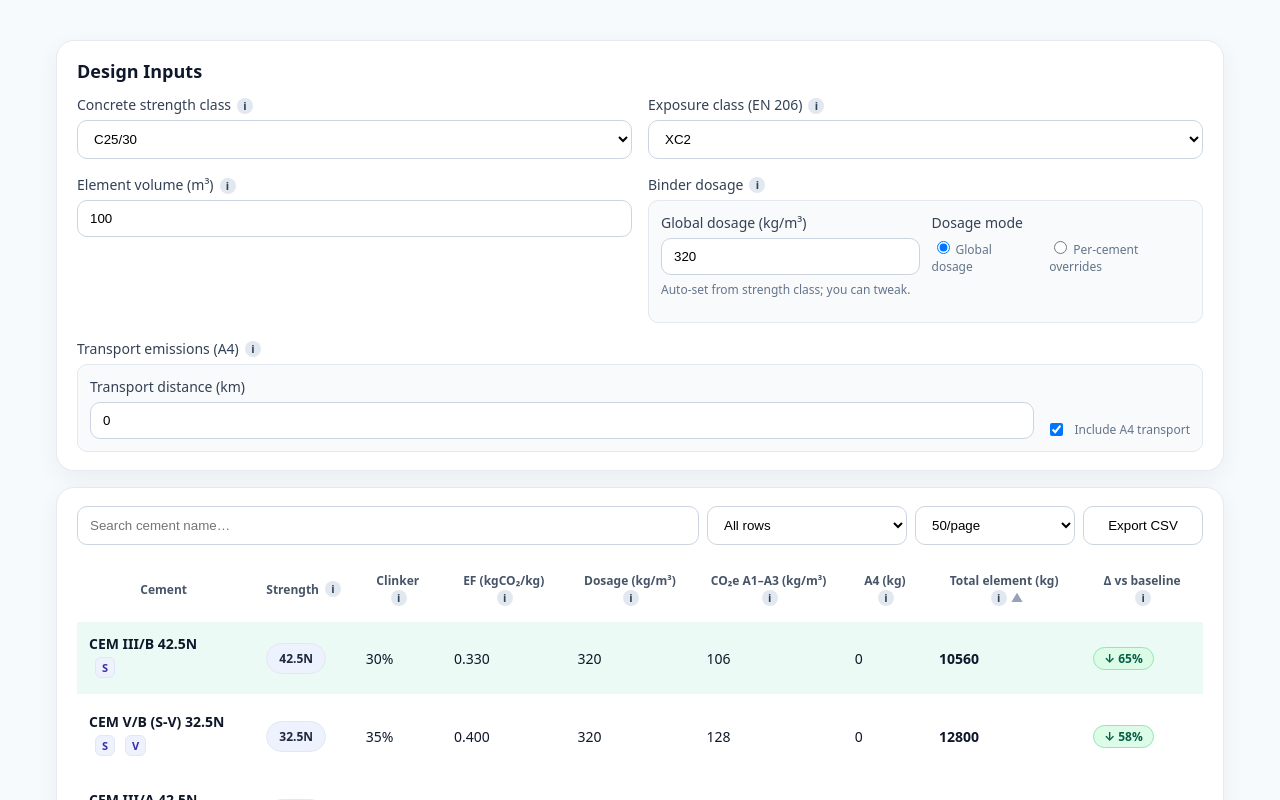
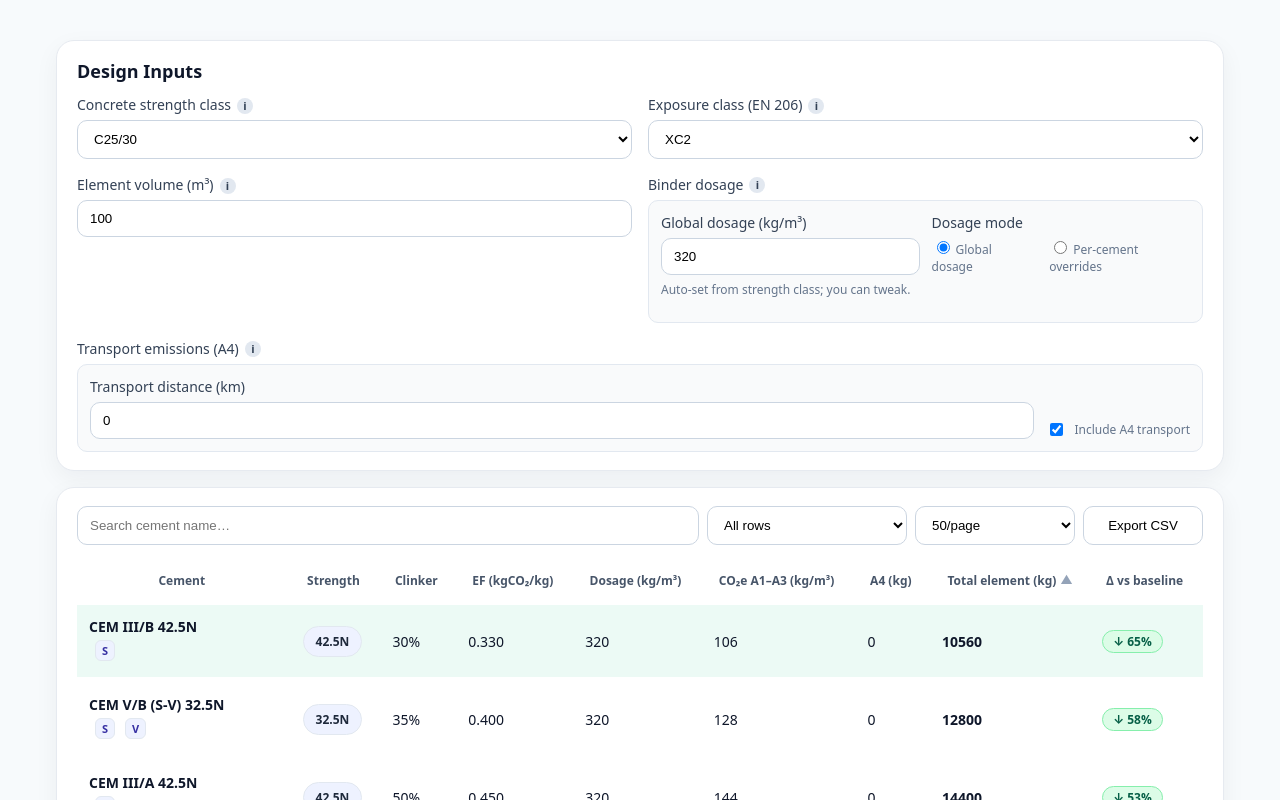
Before and after one commit to MarioSorgente/cement-lca, a Next.js app: page / in a window 1280 px wide. Shown: the top 800 px of the page. Built offline with nearby package versions, Linux system fonts and the light colour scheme.

Commit message:
Update ResultsTable.tsx

```diff
--- a/components/ResultsTable.tsx
+++ b/components/ResultsTable.tsx
@@ -45,11 +45,10 @@ export default function ResultsTable({
   dosageMode, perCementDosage, onPerCementDosageChange
 }: Props) {
 
-  // pick a single worst (closest to baseline) among non-baseline rows
+  // single worst (closest to baseline) among non-baseline rows
   const worstNonBaselineId = useMemo(() => {
     const pool = rows.filter(r => r.cement.id !== baselineId)
     if (!pool.length) return undefined
-    // smaller reduction% is worse (negatives are even worse)
     const worst = pool.reduce((m, r) => (r.gwpReductionPct < m.gwpReductionPct ? r : m), pool[0])
     return worst.cement.id
   }, [rows, baselineId])
@@ -78,39 +77,15 @@ export default function ResultsTable({
         <table className="table">
           <thead>
             <tr>
-              <Th k="cement" label="Cement" sortKey={sortKey} sortDir={sortDir} onSortChange={onSortChange} />
-              <Th
-                k="strength" label="Strength" sortKey={sortKey} sortDir={sortDir} onSortChange={onSortChange}
-                info="EN 197 strength class (e.g., 32.5N, 42.5R)."
-              />
-              <Th
-                k="clinker" label="Clinker" sortKey={sortKey} sortDir={sortDir} onSortChange={onSortChange}
-                info="Estimated clinker fraction of the cement."
-              />
-              <Th
-                k="ef" label="EF (kgCO₂/kg)" sortKey={sortKey} sortDir={sortDir} onSortChange={onSortChange}
-                info="Emission factor of the binder (A1–A3), kg CO₂ per kg of cement."
-              />
-              <Th
-                k="dosage" label="Dosage (kg/m³)" sortKey={sortKey} sortDir={sortDir} onSortChange={onSortChange}
-                info="Binder mass per cubic metre of concrete."
-              />
-              <Th
-                k="a1a3" label="CO₂e A1–A3 (kg/m³)" sortKey={sortKey} sortDir={sortDir} onSortChange={onSortChange}
-                info="Per-m³ emissions from materials & manufacturing, i.e. dosage × EF."
-              />
-              <Th
-                k="a4" label="A4 (kg)" sortKey={sortKey} sortDir={sortDir} onSortChange={onSortChange}
-                info="Transport emissions for your distance × volume (if enabled)."
-              />
-              <Th
-                k="total" label="Total element (kg)" sortKey={sortKey} sortDir={sortDir} onSortChange={onSortChange}
-                info="A1–A3 × element volume + A4 transport."
-              />
-              <Th
-                k="reduction" label="Δ vs baseline" sortKey={sortKey} sortDir={sortDir} onSortChange={onSortChange}
-                info="Percent improvement vs the worst OPC baseline (bigger is better)."
-              />
+              <Th k="cement"    label="Cement"             sortKey={sortKey} sortDir={sortDir} onSortChange={onSortChange}/>
+              <Th k="strength"  label="Strength"           sortKey={sortKey} sortDir={sortDir} onSortChange={onSortChange}/>
+              <Th k="clinker"   label="Clinker"            sortKey={sortKey} sortDir={sortDir} onSortChange={onSortChange}/>
+              <Th k="ef"        label="EF (kgCO₂/kg)"      sortKey={sortKey} sortDir={sortDir} onSortChange={onSortChange}/>
+              <Th k="dosage"    label="Dosage (kg/m³)"     sortKey={sortKey} sortDir={sortDir} onSortChange={onSortChange}/>
+              <Th k="a1a3"      label="CO₂e A1–A3 (kg/m³)" sortKey={sortKey} sortDir={sortDir} onSortChange={onSortChange}/>
+              <Th k="a4"        label="A4 (kg)"            sortKey={sortKey} sortDir={sortDir} onSortChange={onSortChange}/>
+              <Th k="total"     label="Total element (kg)" sortKey={sortKey} sortDir={sortDir} onSortChange={onSortChange}/>
+              <Th k="reduction" label="Δ vs baseline"      sortKey={sortKey} sortDir={sortDir} onSortChange={onSortChange}/>
             </tr>
           </thead>
 
@@ -122,15 +97,11 @@ export default function ResultsTable({
               const isWorst = r.cement.id === worstNonBaselineId
               const dim = !r.exposureCompatible
 
-              // Row tints: baseline strong red, worst light red, best light green, others neutral
+              // Row tints
               let rowStyle: React.CSSProperties = {}
-              if (isBase) {
-                rowStyle = { boxShadow: 'inset 0 0 0 9999px rgba(239,68,68,0.16)', borderColor: '#fecaca' }
-              } else if (isWorst) {
-                rowStyle = { boxShadow: 'inset 0 0 0 9999px rgba(239,68,68,0.08)', borderColor: '#fecaca' }
-              } else if (isBest) {
-                rowStyle = { boxShadow: 'inset 0 0 0 9999px rgba(16,185,129,0.08)', borderColor: '#a7f3d0' }
-              }
+              if (isBase)        rowStyle = { boxShadow: 'inset 0 0 0 9999px rgba(239,68,68,0.16)', borderColor: '#fecaca' }
+              else if (isWorst)  rowStyle = { boxShadow: 'inset 0 0 0 9999px rgba(239,68,68,0.08)', borderColor: '#fecaca' }
+              else if (isBest)   rowStyle = { boxShadow: 'inset 0 0 0 9999px rgba(16,185,129,0.08)',  borderColor: '#a7f3d0' }
 
               const trClass = ['tr-elevated', isSel ? 'tr-selected' : '', dim ? 'row-dim' : ''].join(' ').trim()
 
@@ -159,6 +130,7 @@ export default function ResultsTable({
                           return (
                             <span key={i} className="tag tooltip-wrapper" aria-label={meaning}>
                               <span>{t}</span>
+                              {/* clean popup like the header version */}
                               <span className="tooltip-box tooltip-right">{meaning}</span>
                             </span>
                           )
@@ -209,33 +181,24 @@ export default function ResultsTable({
   )
 }
 
-/* ---------- header cell with sort + info ---------- */
 function Th({
-  k, label, sortKey, sortDir, onSortChange, info
+  k, label, sortKey, sortDir, onSortChange
 }: {
   k: SortKey
   label: string
   sortKey: SortKey
   sortDir: 'asc' | 'desc'
   onSortChange: (k: SortKey) => void
-  info?: string
 }) {
   const active = sortKey === k
   return (
-    <th className={active ? `th-sort th-${sortDir}` : 'th-sort'} role="button" tabIndex={0}
-        onClick={() => onSortChange(k)}>
+    <th
+      onClick={() => onSortChange(k)}
+      className={active ? `th-sort th-${sortDir}` : 'th-sort'}
+      role="button"
+      tabIndex={0}
+    >
       <span className="th-label">{label}</span>
-      {info && (
-        <span
-          className="tooltip-wrapper th-help"
-          onClick={(e) => e.stopPropagation()}
-          onKeyDown={(e) => e.stopPropagation()}
-          aria-label={info}
-        >
-          <span className="tooltip-icon">i</span>
-          <span className="tooltip-box tooltip-right">{info}</span>
-        </span>
-      )}
       <span className="sort-caret">{active ? (sortDir === 'asc' ? '▲' : '▼') : ''}</span>
     </th>
   )
```
